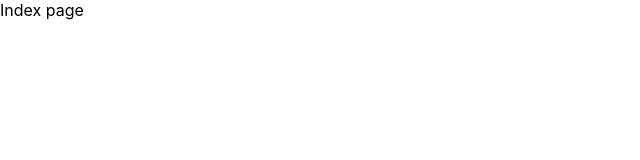
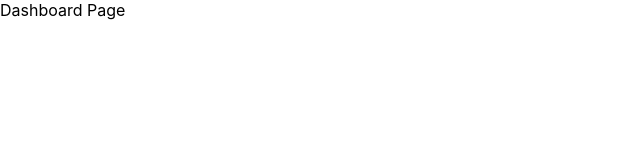
Before and after one commit to matyasmihalka/apl-exercise, a Next.js app: page / in a window 1280 px wide. Shown: the top 160 px of the page, without its empty margins (0-640 px from the left). Built offline with nearby package versions, Linux system fonts and the light colour scheme.

Commit message:
feat: folder achitecture changed, path alias added

```diff
--- /dev/null
+++ b/src/features/articles/pages/ArticleDetailPage/index.tsx
@@ -0,0 +1,5 @@
+import type { NextPage } from 'next'
+
+export const ArticleDetailPage: NextPage = () => {
+  return <div>Article detail page</div>
+}
--- /dev/null
+++ b/src/features/articles/pages/DashboardPage/index.tsx
@@ -0,0 +1,5 @@
+import type { NextPage } from 'next'
+
+export const DashboardPage: NextPage = () => {
+  return <div>Dashboard Page</div>
+}
--- /dev/null
+++ b/src/pages/article/[articleID]/index.tsx
@@ -0,0 +1 @@
+export { ArticleDetailPage as default } from '~/features/articles/pages/ArticleDetailPage'
--- a/src/pages/index.tsx
+++ b/src/pages/index.tsx
@@ -1,7 +1 @@
-import type { NextPage } from 'next'
-
-const Home: NextPage = () => {
-  return <div>Index page</div>
-}
-
-export default Home
+export { DashboardPage as default } from '~/features/articles/pages/DashboardPage'
--- a/tsconfig.json
+++ b/tsconfig.json
@@ -13,7 +13,11 @@
     "resolveJsonModule": true,
     "isolatedModules": true,
     "jsx": "preserve",
-    "incremental": true
+    "incremental": true,
+    "baseUrl": ".",
+    "paths": {
+      "~/*": ["src/*"]
+    }
   },
   "include": ["next-env.d.ts", "**/*.ts", "**/*.tsx"],
   "exclude": ["node_modules"]
```
